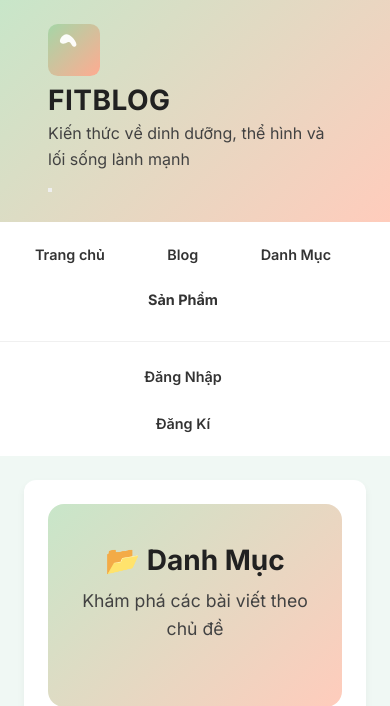
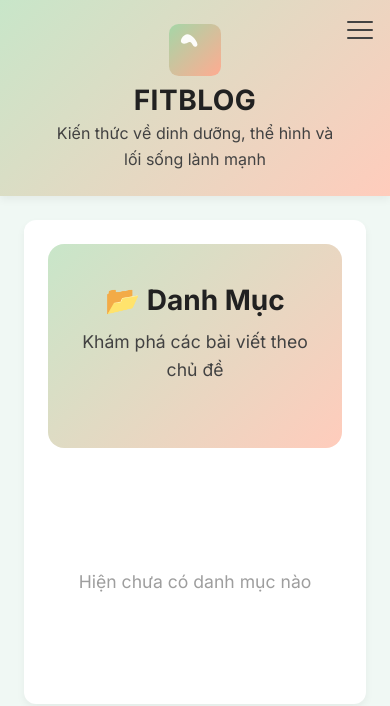
Before and after one commit to HieugGit02/Fitblog, a Django app: page /categories/ in a window 390 px wide. Shown: the top 706 px of the page. Run offline with Django 4.2, Linux system fonts and the light colour scheme; data that the repository does not hold is empty.

Commit message:
revert: Restore original navbar design (giao diện cũ)

```diff
--- a/static/css/styles.css
+++ b/static/css/styles.css
@@ -98,16 +98,95 @@ header h1 {
     font-size: 1rem;
 }
 
-/* ===== OLD NAV STYLES (DEPRECATED - Using inline styles from base.html) ===== */
-/* Keeping minimal structure here, main styles now in base.html <style> tag */
-
 .main-nav.container a {
     font-family: 'Inter', -apple-system, BlinkMacSystemFont, 'Segoe UI', 'Roboto', sans-serif;
 }
 
-/* ===== DEPRECATED: Old mobile styles (overridden by base.html) ===== */
+/* Mobile hamburger button */
+.nav-toggle {
+    display: none;
+    position: absolute;
+    right: 8px;
+    top: 8px;
+    background: transparent;
+    border: 0;
+    padding: 6px;
+    width: 44px;
+    height: 44px;
+    align-items: center;
+    justify-content: center;
+    z-index: 12002;
+    cursor: pointer;
+}
+
+.nav-toggle .hamburger {
+    display: inline-block;
+    width: 26px;
+    height: 18px;
+    position: relative;
+}
+
+.nav-toggle .bar {
+    display: block;
+    height: 2px;
+    width: 100%;
+    background: var(--color-gray-dark);
+    border-radius: 2px;
+    position: absolute;
+    left: 0;
+    transition: transform 0.28s cubic-bezier(.2,.8,.2,1), opacity 0.2s;
+}
+.nav-toggle .bar:nth-child(1) { top: 0; }
+.nav-toggle .bar:nth-child(2) { top: 8px; }
+.nav-toggle .bar:nth-child(3) { top: 16px; }
+
+.nav-toggle.open .bar:nth-child(1) {
+    transform: translateY(8px) rotate(45deg);
+}
+.nav-toggle.open .bar:nth-child(2) {
+    opacity: 0;
+}
+.nav-toggle.open .bar:nth-child(3) {
+    transform: translateY(-8px) rotate(-45deg);
+}
+
+/* small-screen nav behavior */
 @media (max-width: 880px) {
-    /* New styles in base.html handle this */
+    .nav-toggle { display: inline-flex; }
+    /* use ID selector for higher specificity so later .main-nav rules don't override */
+    #main-nav { display: none; }
+    /* off-canvas sliding menu - compact popup style */
+    #main-nav.open {
+        display: flex;
+        flex-direction: column;
+        gap: 0.75rem;
+        position: fixed;
+        right: 0;
+        top: 68px;
+        height: auto;
+        max-height: calc(100vh - 100px);
+        width: 200px;
+        transform: translateX(0);
+        background: var(--color-white);
+        padding: 0.75rem;
+        border-radius: 8px 0 8px 8px;
+        box-shadow: -8px 8px 24px rgba(0,0,0,0.1);
+        z-index: 11999;
+        transition: transform 0.32s cubic-bezier(.2,.8,.2,1);
+        overflow-y: auto;
+    }
+
+    /* overlay */
+    .nav-overlay {
+        display: none;
+        position: fixed;
+        inset: 0;
+        background: rgba(0,0,0,0.35);
+        z-index: 11990;
+        opacity: 0;
+        transition: opacity 0.25s ease;
+    }
+    .nav-overlay.visible { display: block; opacity: 1; }
 }
 
 h2 {
@@ -136,10 +215,18 @@ a:hover {
 }
 
 /* ===== HEADER ===== */
-/* FIXED HEADER - Styles now primarily in base.html for maintainability */
-header .container {
-    max-width: 1200px;
-    margin: 0 auto;
+/* Header: centered layout with nicer typography */
+header {
+    background: linear-gradient(135deg, #C8E6C9 0%, #FFCCBC 100%);
+    color: var(--color-black);
+    padding: calc(var(--spacing-lg) + 0.5rem) var(--spacing-md);
+    box-shadow: 0 4px 8px rgba(0, 0, 0, 0.05);
+    animation: slideDown 0.5s ease-out;
+    display: flex;
+    align-items: center;
+    justify-content: center;
+    text-align: center;
+    transition: opacity 0.05s linear;
 }
 
 @keyframes slideDown {
--- a/templates/base.html
+++ b/templates/base.html
@@ -18,93 +18,6 @@
     <!-- CSS -->
     <link rel="stylesheet" href="{% static 'css/styles.css' %}?v=5">
     {% block extra_css %}{% endblock %}
-
-    <style>
-        /* Auth Navigation Buttons */
-        .auth-nav {
-            display: flex;
-            align-items: center;
-            gap: 15px;
-            margin-left: auto;
-        }
-
-        .nav-link-login,
-        .nav-link-register,
-        .nav-link-user,
-        .nav-link-logout {
-            padding: 8px 16px;
-            border-radius: 4px;
-            text-decoration: none;
-            font-weight: 500;
-            font-size: 14px;
-            transition: all 0.3s ease;
-            display: inline-block;
-            white-space: nowrap;
-        }
-
-        .nav-link-login {
-            color: #333;
-            border: 1px solid #ddd;
-            background: transparent;
-        }
-
-        .nav-link-login:hover {
-            background: #f0f0f0;
-            border-color: #999;
-        }
-
-        .nav-link-register {
-            background: #4CAF50;
-            color: white;
-            border: 1px solid #4CAF50;
-        }
-
-        .nav-link-register:hover {
-            background: #45a049;
-            border-color: #45a049;
-        }
-
-        .nav-link-user {
-            color: #4CAF50;
-            border: 1px solid #4CAF50;
-            background: transparent;
-            font-weight: 600;
-        }
-
-        .nav-link-user:hover {
-            background: #f0f8f5;
-        }
-
-        .nav-link-logout {
-            color: #d32f2f;
-            border: 1px solid #d32f2f;
-            background: transparent;
-        }
-
-        .nav-link-logout:hover {
-            background: #ffebee;
-        }
-
-        /* Mobile responsive */
-        @media (max-width: 768px) {
-            .auth-nav {
-                flex-direction: column;
-                width: 100%;
-                gap: 8px;
-                margin-top: 15px;
-                padding-top: 15px;
-                border-top: 1px solid #f0f0f0;
-            }
-
-            .nav-link-login,
-            .nav-link-register,
-            .nav-link-user,
-            .nav-link-logout {
-                width: 100%;
-                text-align: center;
-            }
-        }
-    </style>
 </head>
 <body>
     <!-- Header -->
@@ -132,23 +45,10 @@
         <a href="{% url 'blog:post_list' %}">Blog</a>
         <a href="{% url 'blog:categories' %}">Danh Mục</a>
         <a href="{% url 'products:product_list' %}" class="nav-products">Sản Phẩm</a>
-        {% if user.is_authenticated %}
-            <a href="{% url 'products:user_profile_view' %}">Hồ Sơ</a>
-        {% endif %}
+        <a href="{% url 'products:user_profile_view' %}"> Hồ Sơ</a>
         {% if user.is_staff %}
             <a href="{% url 'admin:index' %}">Admin</a>
         {% endif %}
-
-        <!-- Auth Links - No Icons -->
-        <div class="auth-nav">
-            {% if user.is_authenticated %}
-                <a href="{% url 'products:user_profile_view' %}" class="nav-link-user">{{ user.username }}</a>
-                <a href="{% url 'products:logout' %}" class="nav-link-logout">Đăng Xuất</a>
-            {% else %}
-                <a href="{% url 'products:login' %}" class="nav-link-login">Đăng Nhập</a>
-                <a href="{% url 'products:register' %}" class="nav-link-register">Đăng Kí</a>
-            {% endif %}
-        </div>
     </nav>
 
     <!-- overlay for off-canvas nav -->
```
